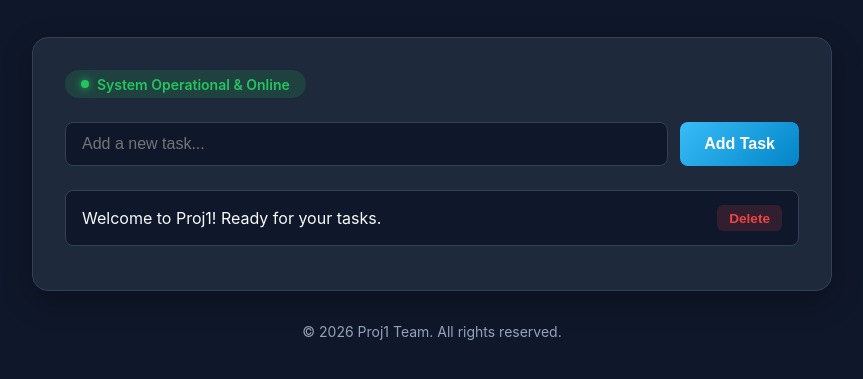
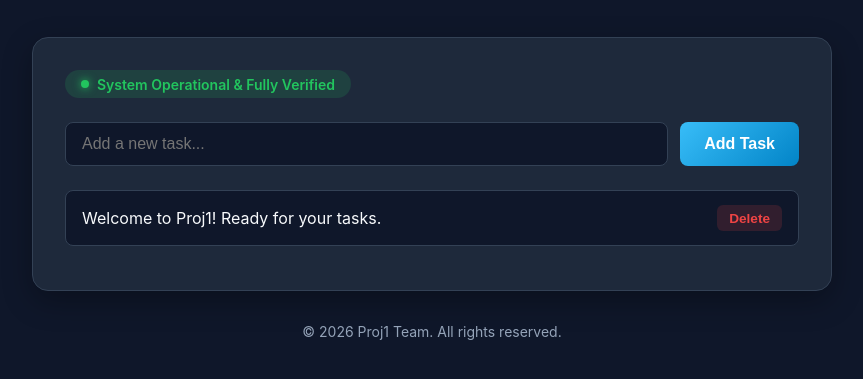
Before and after one commit to saidmuhammad1/proj1, a website: page index.html in a window 1280 px wide. Shown: the part 113-492 px from the top of the page, without its empty margins (208-1071 px from the left). Drawn offline with Linux system fonts and the light colour scheme.

Commit message:
feat: update status badge text for verified release

```diff
--- a/index.html
+++ b/index.html
@@ -161,7 +161,7 @@
         <div class="card">
             <div class="status-badge">
                 <div class="status-dot"></div>
-                System Operational & Online
+                System Operational & Fully Verified
             </div>
 
             <div class="todo-input-group">
```
